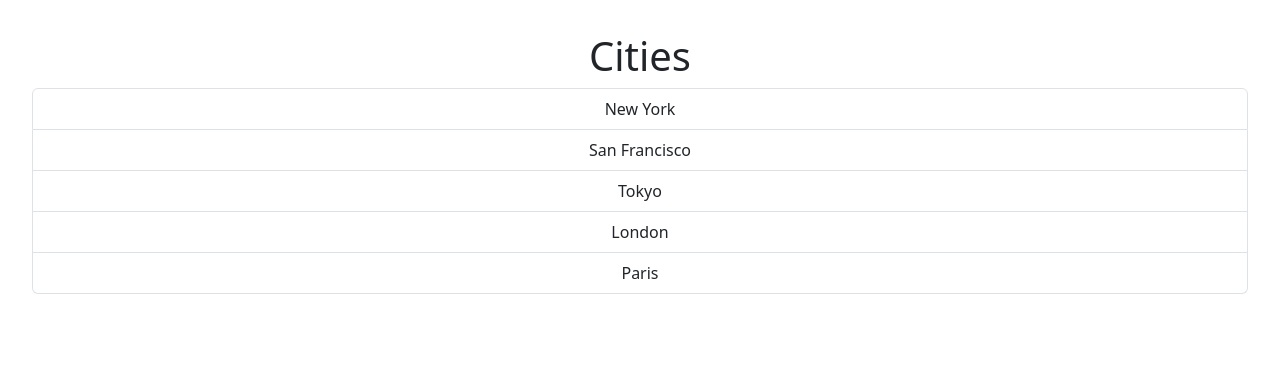
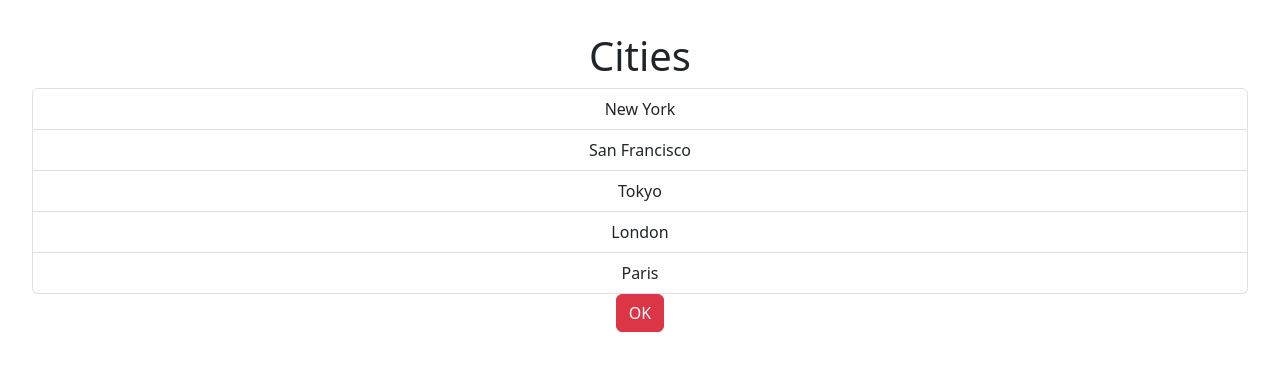
Before and after one commit to sawfiz/Mosh-React-Part-1, a React (Vite) app: page / in a window 1280 px wide. Shown: the top 370 px of the page. Built offline with nearby package versions, Linux system fonts and the light colour scheme.

Commit message:
Add Button

```diff
--- a/src/App.tsx
+++ b/src/App.tsx
@@ -1,16 +1,20 @@
 import "./App.css";
+import Button from "./components/Button";
 import ListGroup from "./components/ListGroup";
 
 function App() {
   const items = ["New York", "San Francisco", "Tokyo", "London", "Paris"];
 
-  const handleSelect = (item) => {
-    console.log(item)
-  }
+  const handleSelect = (item: string) => {
+    console.log(item);
+  };
 
   return (
     <>
       <ListGroup heading="Cities" items={items} onSelect={handleSelect} />
+      <Button variant="danger" handleClick={() => console.log("Clicked")}>
+        OK
+      </Button>
     </>
   );
 }
--- /dev/null
+++ b/src/components/Button.tsx
@@ -0,0 +1,15 @@
+interface Props {
+  children: string;
+  variant?: "primary" | "secondary" | "danger";
+  handleClick: () => void;
+}
+
+const Button = ({ children, variant, handleClick }: Props) => {
+  return (
+    <button type="button" className={"btn btn-" + variant} onClick={handleClick}>
+      {children}
+    </button>
+  );
+};
+
+export default Button;
```
